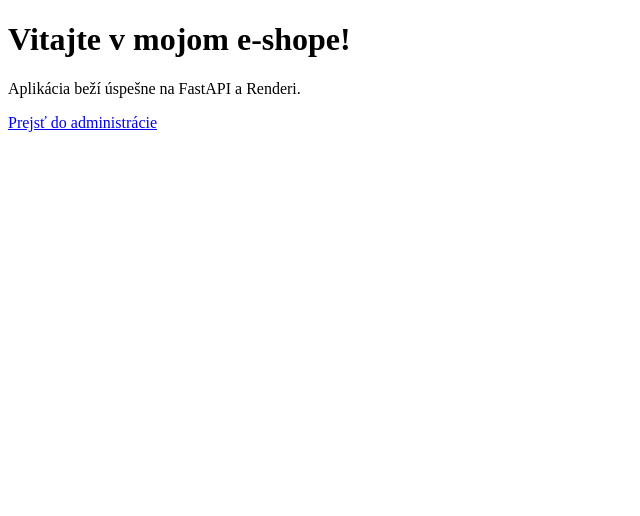
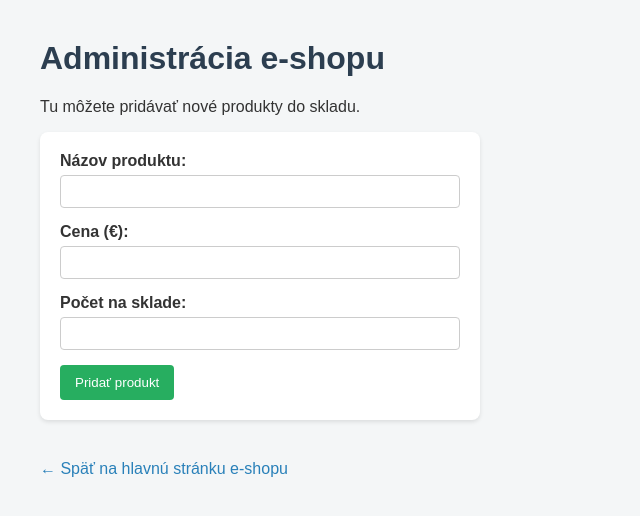
Before and after one commit to matuso1/eshop, a FastAPI app: template templates/admin.html in a window 1280 px wide. Shown: the top 516 px of the page, without its empty margins (0-640 px from the left). Run offline with FastAPI, Linux system fonts and the light colour scheme; the template is opened without the code that fills it, so the values that code supplies are empty.

Commit message:
Update admin page layout and add product form

```diff
--- a/templates/admin.html
+++ b/templates/admin.html
@@ -3,11 +3,40 @@
 <head>
     <meta charset="UTF-8">
     <meta name="viewport" content="width=device-width, initial-scale=1.0">
-    <title>Môj E-shop</title>
+    <title>Admin - E-shop Sklad</title>
+    <style>
+        body { font-family: Arial, sans-serif; margin: 40px; background-color: #f4f6f7; color: #333; }
+        h1, h2 { color: #2c3e50; }
+        form { background: white; padding: 20px; border-radius: 8px; box-shadow: 0 2px 4px rgba(0,0,0,0.1); max-width: 400px; margin-bottom: 20px; }
+        div { margin-bottom: 15px; }
+        label { display: block; margin-bottom: 5px; font-weight: bold; }
+        input[type="text"], input[type="number"] { width: 100%; padding: 8px; box-sizing: border-box; border: 1px solid #ccc; border-radius: 4px; }
+        button { background: #27ae60; color: white; border: none; padding: 10px 15px; border-radius: 4px; cursor: pointer; }
+        button:hover { background: #219653; }
+        .back-link { display: inline-block; margin-top: 20px; text-decoration: none; color: #2980b9; }
+    </style>
 </head>
 <body>
-    <h1>Vitajte v mojom e-shope!</h1>
-    <p>Aplikácia beží úspešne na FastAPI a Renderi.</p>
-    <a href="/admin">Prejsť do administrácie</a>
+    <h1>Administrácia e-shopu</h1>
+    <p>Tu môžete pridávať nové produkty do skladu.</p>
+
+    <!-- Formulár na pridanie produktu -->
+    <form action="/admin/add-product" method="POST">
+        <div>
+            <label for="name">Názov produktu:</label>
+            <input type="text" id="name" name="name" required>
+        </div>
+        <div>
+            <label for="price">Cena (€):</label>
+            <input type="number" step="0.01" id="price" name="price" required>
+        </div>
+        <div>
+            <label for="stock">Počet na sklade:</label>
+            <input type="number" id="stock" name="stock" required>
+        </div>
+        <button type="submit">Pridať produkt</button>
+    </form>
+
+    <a href="/" class="back-link">← Späť na hlavnú stránku e-shopu</a>
 </body>
 </html>
```
